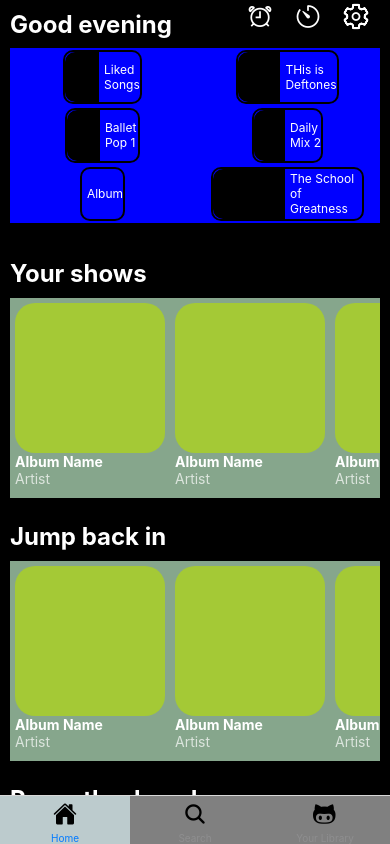
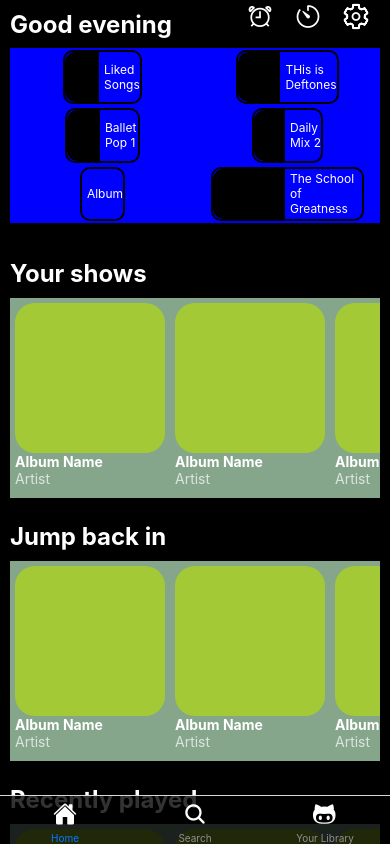
Before and after one commit to MattOrtner/react-native-spotify, a React Native app: screen / in a window 390 px wide. Built offline with nearby package versions, Linux system fonts and the light colour scheme.

Commit message:
remove activeInactiveTint, add transparency to tabBar

```diff
--- a/App.js
+++ b/App.js
@@ -40,9 +40,8 @@
         screenOptions={{
           tabBarStyle: {
             position: "absolute",
+            backgroundColor: " rgba( 0, 0, 0, 0.8)",
           },
-          tabBarActiveBackgroundColor: "#BCCBCD",
-          tabBarInactiveBackgroundColor: "grey",
           tabBarIcon: { color: "white" },
           headerShown: false,
         }}
@@ -52,7 +51,7 @@
           component={HomeStack}
           options={{
             tabBarIcon: ({ tintColor }) => (
-              <Ionicons color={tintColor} name="home" size={24} />
+              <Ionicons color={"white"} name="home" size={24} />
             ),
           }}
         />
@@ -61,7 +60,7 @@
           component={SearchScreen}
           options={{
             tabBarIcon: ({ tintColor }) => (
-              <Ionicons name="search" color={tintColor} size={24} />
+              <Ionicons name="search" color={"white"} size={24} />
             ),
           }}
         />
@@ -70,7 +69,7 @@
           component={LibraryScreen}
           options={{
             tabBarIcon: ({ tintColor }) => (
-              <Ionicons color={tintColor} name="logo-octocat" size={24} />
+              <Ionicons color={"white"} name="logo-octocat" size={24} />
             ),
             title: "Your Library",
           }}
```
